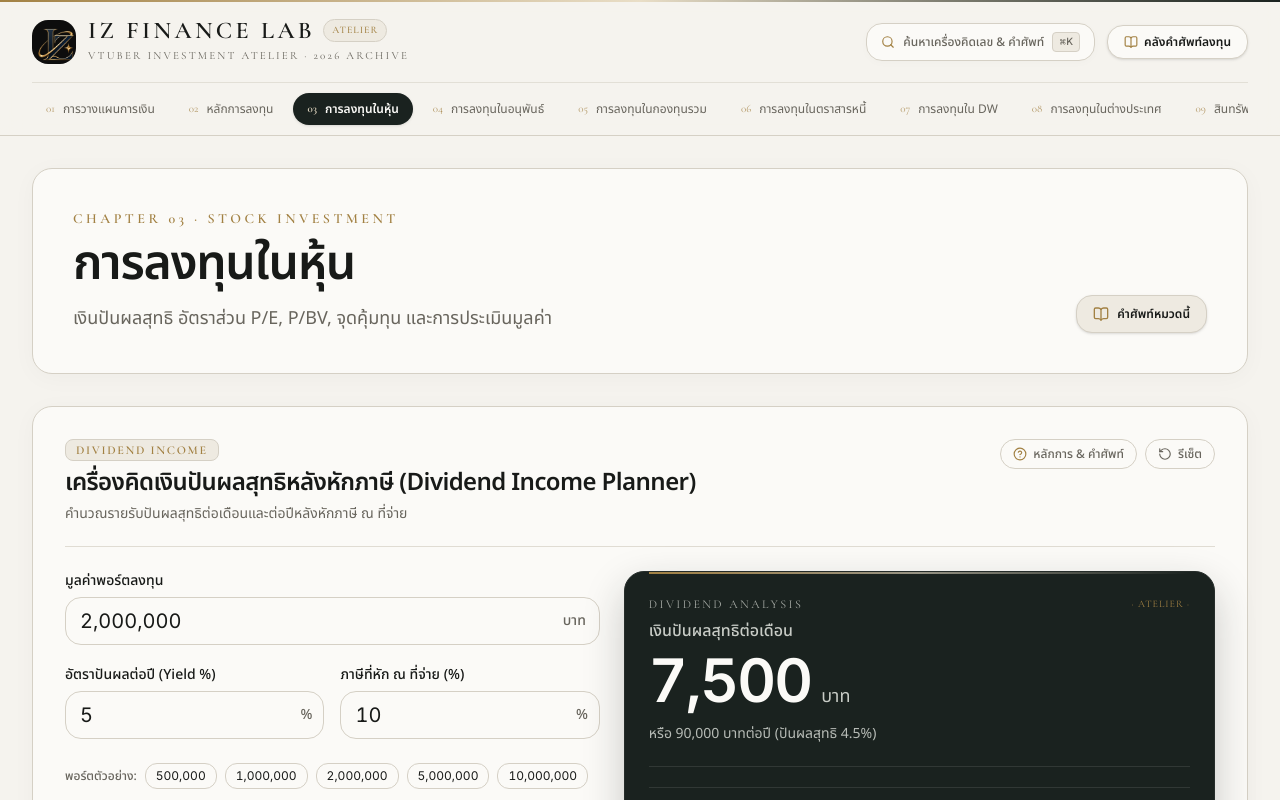
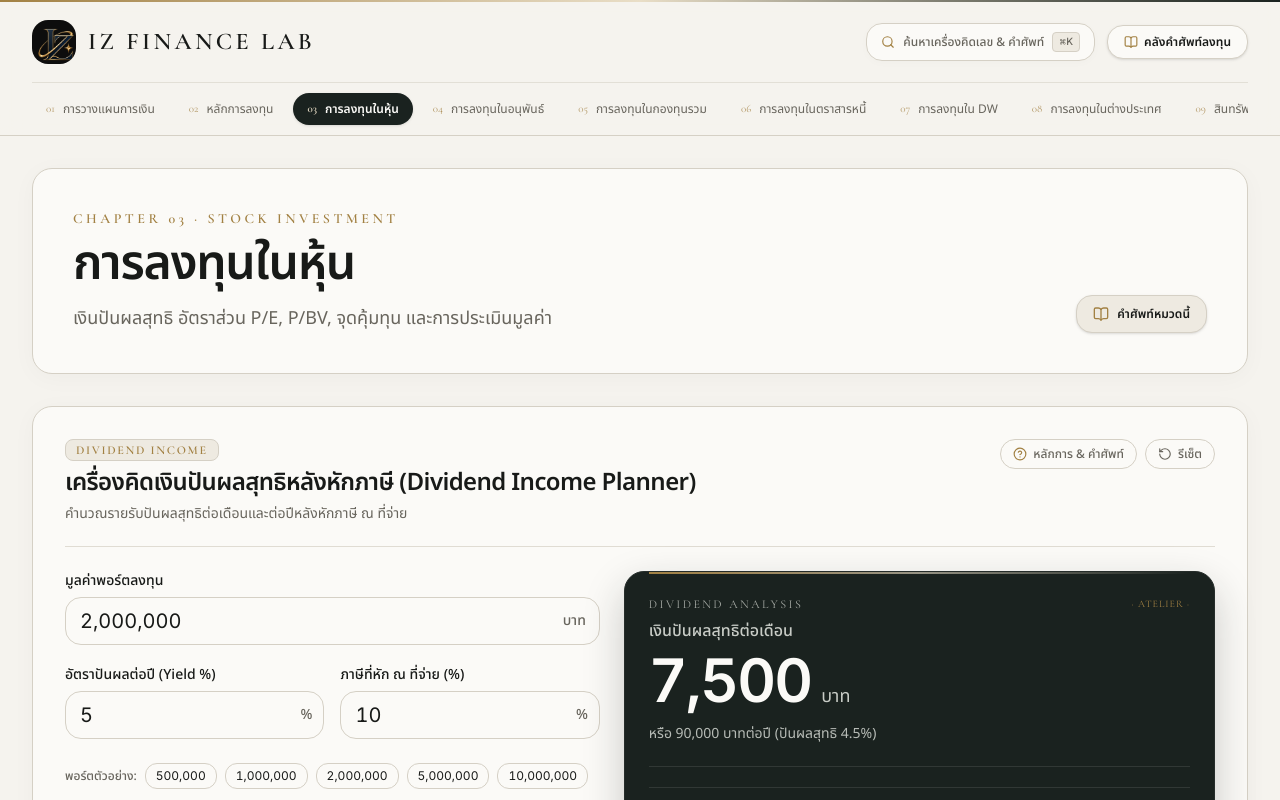
Before and after one commit to Icezaza2543/IZFinanceLab, a Next.js app: page / in a window 1280 px wide. Shown: the top 800 px of the page. Built offline with nearby package versions, Linux system fonts and the light colour scheme.

Commit message:
Simplify header brand text

```diff
--- a/components/layout/Navbar.tsx
+++ b/components/layout/Navbar.tsx
@@ -61,19 +61,9 @@ export function Navbar({ activeTab, onSelectTab, onOpenQuickSearch }: NavbarProp
                 priority
               />
 
-              <div>
-                <div className="flex items-center gap-2">
-                  <span className="font-display text-xl sm:text-2xl font-semibold tracking-[0.14em] text-[#181A18] block leading-none">
-                    IZ FINANCE LAB
-                  </span>
-                  <span className="hidden sm:inline-block rounded-full bg-[#EEEAE1] border border-[#D5D0C5] px-2 py-0.5 text-[10px] font-display font-medium tracking-widest text-[#A28143] uppercase">
-                    ATELIER
-                  </span>
-                </div>
-                <span className="font-display text-[11px] tracking-[0.2em] text-[#68655D] uppercase block mt-1">
-                  VTUBER INVESTMENT ATELIER · 2026 ARCHIVE
-                </span>
-              </div>
+              <span className="font-display text-xl sm:text-2xl font-semibold tracking-[0.14em] text-[#181A18] leading-none">
+                IZ FINANCE LAB
+              </span>
             </button>
           </div>
 
```
